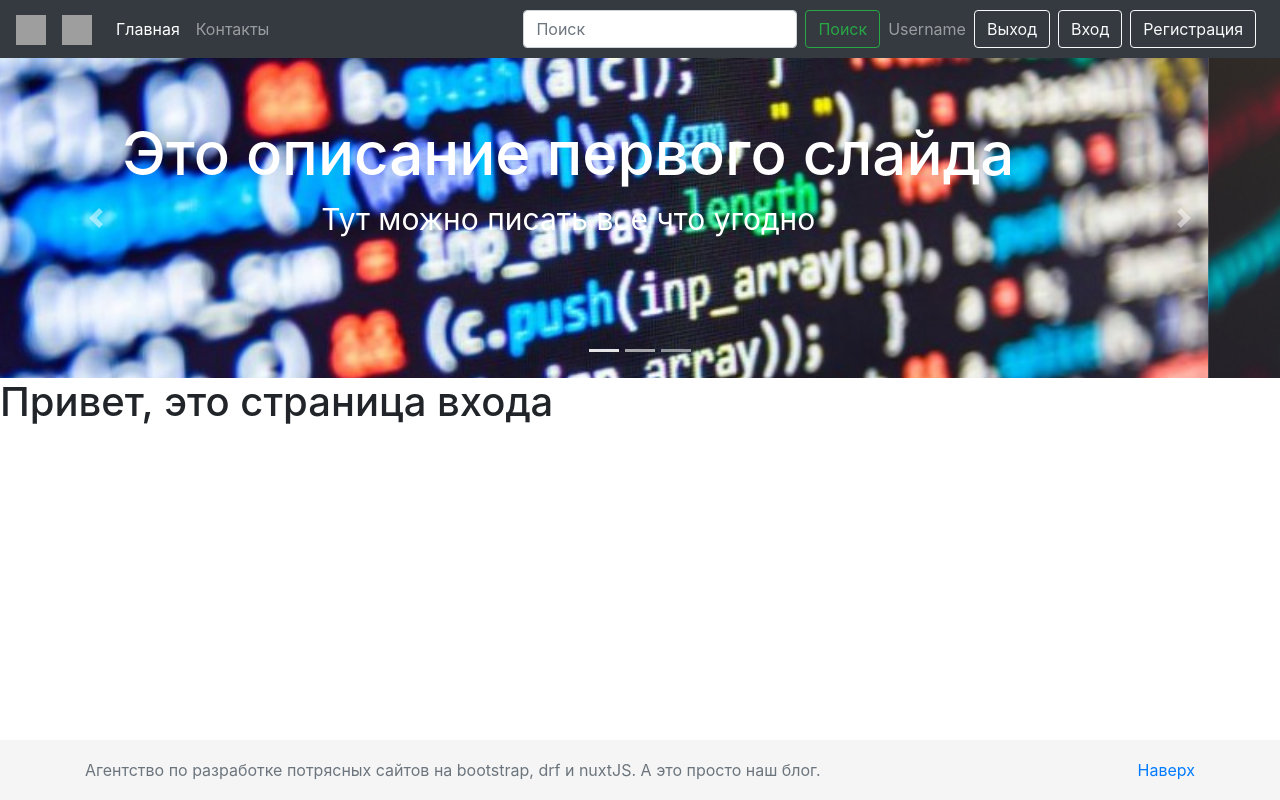
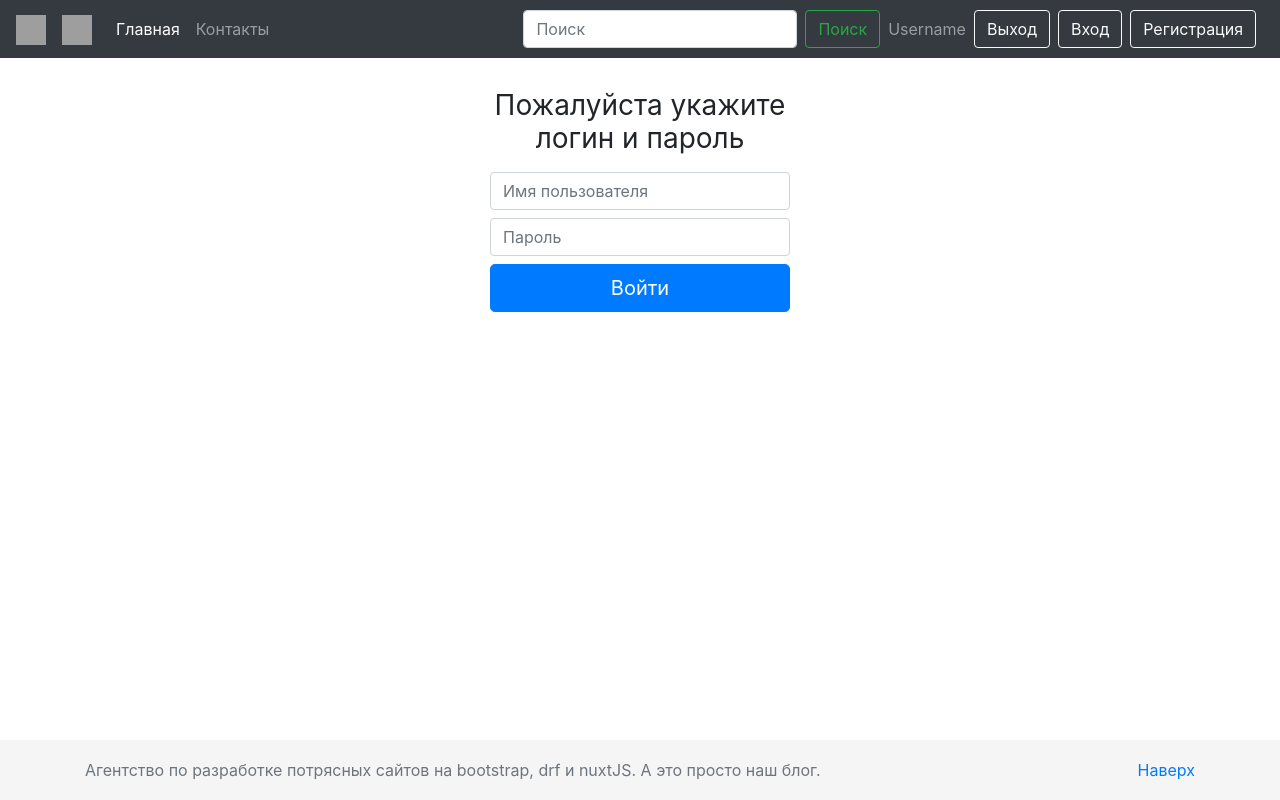
Before and after one commit to ensofter/my_nuxtjs_blog, a Nuxt app: page /signin in a window 1280 px wide. Built offline with nearby package versions, Linux system fonts and the light colour scheme; grey boxes are pictures that could not be loaded.

Commit message:
Add auth

```diff
--- a/components/Navbar.vue
+++ b/components/Navbar.vue
@@ -24,7 +24,7 @@
         <input name="q" v-model="q" type="text" class="form-control mr-sm-2" placeholder="Поиск" aria-label="Поиск">
         <button class="btn btn-outline-success my-2 my-sm-0 mr-2" type="submit" @click.stop.prevent="submit()">Поиск</button>
       </form>
-      <span class="navbar-text mr-2">Username</span>
+      <span class="navbar-text mr-2">Username {{username}}</span>
         <nuxt-link class="btn btn-outline-light mr-2" to="/signout">Выход</nuxt-link>
         <nuxt-link class="btn btn-outline-light mr-2" to="/signin">Вход</nuxt-link>
         <nuxt-link class="btn btn-outline-light mr-2" to="/signup">Регистрация</nuxt-link>
@@ -33,10 +33,13 @@
 </template>
 
 <script>
+import axios from "axios";
+
 export default {
   data(){
     return {
-      q : null
+      q : null,
+      username: this.$auth.user
     }
   },
   methods: {
--- a/nuxt.config.js
+++ b/nuxt.config.js
@@ -39,14 +39,31 @@
 
   // Modules (https://go.nuxtjs.dev/config-modules)
   modules: [
-    // https://go.nuxtjs.dev/axios
     '@nuxtjs/axios',
+    '@nuxtjs/auth',
   ],
-
-  // Axios module configuration (https://go.nuxtjs.dev/config-axios)
-  axios: {},
-
-  // Build Configuration (https://go.nuxtjs.dev/config-build)
+  auth: {
+    strategies: {
+      local: {
+        endpoints: {
+          login: {
+            url: '/api/token/',
+            method: 'post',
+            propertyName: 'access',
+            altProperty: 'refresh'
+          },
+          logout: {},
+          user: false
+        }
+      }
+    },
+  },
+  // router: {
+  //   middleware: ['auth']
+  // },
+  axios: {
+    baseURL: 'http://localhost:8000'
+  },
   build: {
   }
 }
--- a/package.json
+++ b/package.json
@@ -9,6 +9,7 @@
     "generate": "nuxt generate"
   },
   "dependencies": {
+    "@nuxtjs/auth": "^4.9.1",
     "@nuxtjs/axios": "^5.12.2",
     "core-js": "^3.6.5",
     "nuxt": "^2.14.6"
--- a/pages/search.vue
+++ b/pages/search.vue
@@ -11,7 +11,11 @@
             </ol>
           </nav>
           <p class="lead">Найдено записей: {{posts.count}}</p>
-          {{posts}}
+          <div v-for="post in posts.results" :key="post.id">
+            <nuxt-link :to="`/posts/${post.slug}`"><h2>{{ post.h1 }}</h2></nuxt-link>
+            <p v-html="post.description"></p>
+            <hr>
+          </div>
         </div>
       </div>
     </div>
--- a/pages/signin.vue
+++ b/pages/signin.vue
@@ -1,10 +1,45 @@
 <template>
-  <h1>Привет, это страница входа</h1>
+  <div>
+    <div class="text-center">
+      <form class="form-signin" @submit.prevent="userLogin">
+        <h1 class="h3 mb-3 mt-3 font-weight-normal">Пожалуйста укажите логин и пароль {{username}}</h1>
+        <label for="inputUsername" class="sr-only">Имя пользователя</label>
+        <input id="inputUsername" class="form-control" placeholder="Имя пользователя" required="" v-model="login.username">
+        <label for="inputPassword" class="sr-only">Пароль</label>
+        <input type="password" id="inputPassword" class="form-control mt-2" placeholder="Пароль" required="" v-model="login.password">
+        <button class="btn mt-2 btn-lg btn-primary btn-block" type="submit">Войти</button>
+      </form>
+    </div>
+  </div>
 </template>
 
 <script>
 export default {
-  name: "signin"
+  layout: "post_detail",
+  data() {
+    return {
+      login: {
+        username: '',
+        password: ''
+      },
+      username: this.$auth.user
+    }
+  },
+  methods: {
+    async userLogin() {
+      try {
+        await this.$auth.loginWith('local', { data: this.login })
+          .then((resp) => {
+            this.$auth.setToken('local', 'Bearer ' + resp.data.access)
+            this.$auth.setRefreshToken('local', resp.data.refresh)
+            this.$axios.setHeader('Authorization', 'Bearer ' + resp.data.access)
+            this.$auth.ctx.app.$axios.setHeader('Authorization', 'Bearer ' + resp.data.access)
+            this.$axios.get('/api/profile').then((resp) => { this.$auth.setUser(resp.data.user.username); this.$router.push('/') })
+          })
+      } catch (err) {
+      }
+    }
+  }
 }
 </script>
 
--- a/pages/signout.vue
+++ b/pages/signout.vue
@@ -1,13 +1,11 @@
 <template>
-  <h1>Привет, это страница выхода</h1>
+  <div></div>
 </template>
 
 <script>
 export default {
-name: "signout"
+  async created() {
+    await this.$auth.logout()
+  }
 }
 </script>
-
-<style scoped>
-
-</style>
```
Also changed, not shown: store/README.md (deleted), store/index.js (added).
